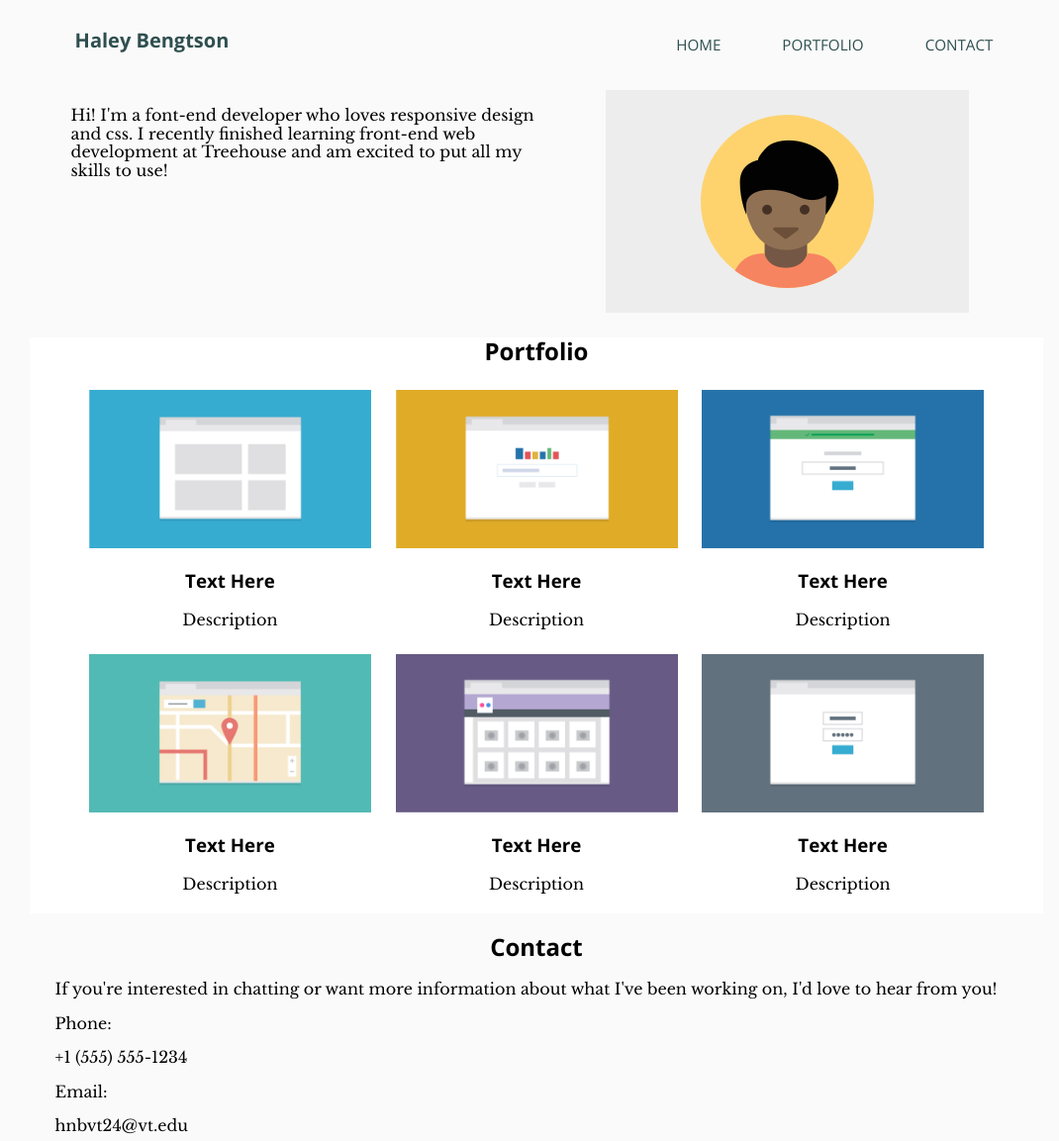
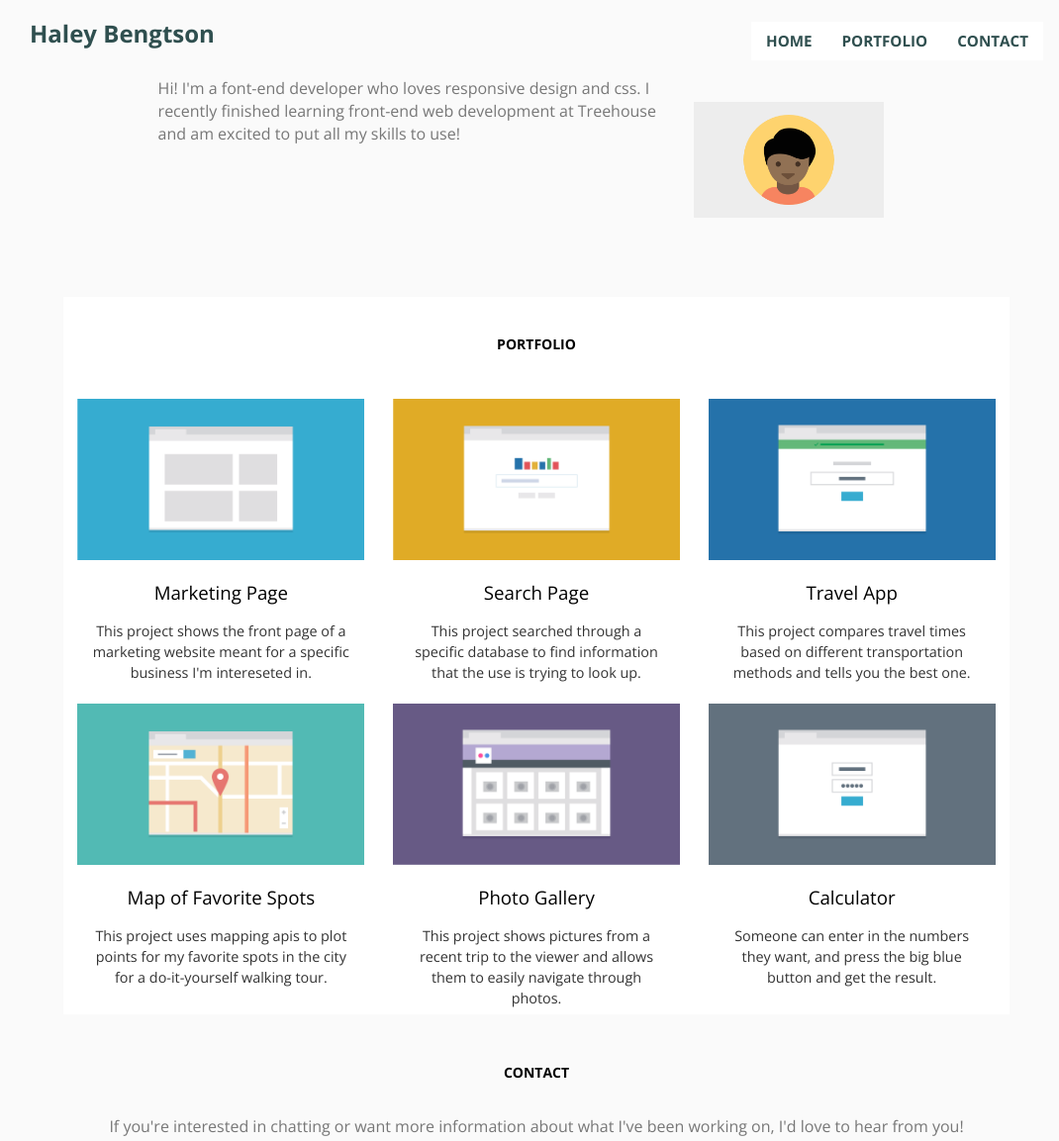
Before and after one commit to hnbvt24/Responsive_Layout, a plain HTML site: page index.html in a window 1280 px wide. Shown: the top 1153 px of the page at 99% size, without its empty margins (98-1168 px from the left). Drawn offline with nearby package versions, Linux system fonts and the light colour scheme.

Commit message:
Added Flexbox
Added flexbox.css, renamed styles.css to stylesheet.css with half the
content in it. Adjusted some class names and removed nav tags

```diff
--- /dev/null
+++ b/css/flexbox.css
@@ -0,0 +1,89 @@
+
+/* ======================
+	Flex Container
+======================== */
+
+
+.flex-container {
+  padding: 0;
+  margin: 0;
+  list-style: none;
+
+  display: -webkit-box;
+  display: -moz-box;
+  display: -ms-flexbox;
+  display: -webkit-flex;
+  display: flex;
+
+  -webkit-flex-flow: row wrap;
+  justify-content: space-around;
+}
+
+.flex-nav {
+  padding: 10px 15px;
+  text-align: center;
+}
+
+.flex-item {
+  padding: 5px;
+  width: 290px;
+  margin-top: 10px;
+  text-align: center;
+}
+
+.flex-item img {
+	width: 100%;
+}
+
+.col {
+	text-align: center;
+}
+
+.col img {
+	width: 75%;
+}
+
+.row-reverse {
+	display: flex;
+	flex-direction: column-reverse;
+}
+
+/* =======================
+	Media Queries
+========================= */
+
+@media (min-width: 548px) {
+
+	.main-header,
+	.main-nav,
+	.row {
+		display: flex;
+	}
+
+	.main-header {
+		flex-direction: column;
+		align-items: center;
+	}
+
+	.row-reverse {
+		flex-direction: row;
+	}
+
+	.col {
+		flex: 1;
+	}
+
+}
+
+@media (min-width: 956px) {
+
+	.main-header {
+		flex-direction: row;
+		justify-content: space-between;
+	}
+
+	.primary {
+		flex: 2;
+	}
+
+}
--- a/css/styles.css
+++ /dev/null
@@ -1,164 +0,0 @@
-/* Updated 9/9/2017 12:55PM */
-
-body {
-	font-family: 'Open Sans', sans-serif;
-	font-family: 'Libre Baskerville', serif;
-	background: #fafafa;
-}
-
-h1, h2, h3, h4, nav {
-	font-family: 'Open Sans', sans-serif;
-}
-
-h2 {
-	text-align: center;
-}
-
-li {
-	list-style: none;
-	display: inline-block;
-	padding: 5px 10px;
-}
-
-li img {
-	width: 285px;
-}
-
-nav li {
-	text-transform: uppercase;
-}
-
-ul {
-	padding: 0;
-	text-align: center;
-}
-
-
-/* =====================
-	Navigation
-======================== */
-
-
-.name {
-	font-size: 1.25em;
-}
-
-.name a,
-.main-nav li {
-	background: #fff;
-	background-color: unset;
-	margin-top: 6px;
-	margin-bottom: 6px;
-	text-align: center;
-}
-
-.name a,
-.main-nav a {
-	color: #2F4F4F;
-	display: block;
-	padding: 10px 15px;
-	text-align: center;
-	text-decoration: none;
-}
-
-	.main-nav a {
-		font-size: .95em;
-		text-transform: uppercase;
-	}
-
-	.name a:hover,
-	.main-nav a:hover {
-		color: #808080;
-	}
-
-
-
-/* =====================
-	Columns
-======================= */
-
-
-.col {
-	float: left;
-	padding-left: 1em;
-	padding-right: 1em;
-	min-height: 250px;
-}
-
-.primary {
-	width: 50%;
-}
-
-.secondary {
-	width: 40%;
-}
-
-/* ======================
-		div css
-======================== */
-
-
-.portfolio {
-	clear: both;
-	background: white;
-}
-
-
-/* ==================================
-	This applies from 600px onwards
-===================================== */
-
-@media (min-width: 600px) {
-
-	.wrap {
-		min-height: calc(100vh - 89px);
-	}
-
-	.container {
-  		width: 95%;
-		max-width: 768px;
-		margin: 0 auto;
-	}
-
-	/* -------------- */
-
-	.feat-img {
-		float: right;
-		padding: 0;
-	}
-
-	.name a {
-		padding-left: 1em;
-	}
-
-	.main-nav {
-		float: right;
-		/*padding-right: 1em;*/
-	}
-
-	.name,
-	.main-nav li {
-		float: left;
-	}
-
-	.main-nav li {
-		margin-left: 12px;
-	}
-
-	.clearfix::after {
-		content: "";
-		display: table;
-		clear: both;
-	}
-
-}
-
-@media (min-width: 768px) {
-
-	.container {
-  		width: 95%;
-		max-width: 1024px;
-		margin: 0 auto;
-	}
-
-}
--- /dev/null
+++ b/css/stylesheet.css
@@ -0,0 +1,193 @@
+
+
+body {
+	font-family: 'Open Sans', sans-serif;
+	background: #fafafa;
+	display: flex;
+	flex-direction: column;
+	min-height: 100vh;
+}
+
+h2 {
+	font-size: 14px;
+	padding-top: 40px;
+	padding-bottom: 20px;
+	text-align: center;
+	text-transform: uppercase;
+}
+
+h3 {
+	font-weight: normal;
+}
+
+li {
+	list-style: none;
+	display: block;
+}
+
+nav li {
+	text-transform: uppercase;
+}
+
+ul {
+	padding: 0;
+	text-align: center;
+}
+
+p {
+	color: #777;
+	text-align: center;
+	font-size: 16px;
+	line-height: 1.45;
+	margin: 0 auto;
+}
+
+hr {
+	width: 90%;
+}
+
+.container {
+	width: 100%;
+}
+
+
+/* =====================
+	Navigation
+======================== */
+
+.name {
+	font-size: 1.5em;
+	text-align: center;
+	margin: 20px 0 30px 0;
+}
+
+.main-nav li {
+	background: #fff;
+	margin-top: 5px;
+}
+
+.name a,
+.main-nav a {
+	color: #2F4F4F;
+	text-decoration: none;
+}
+
+	.main-nav a {
+		background: #fff;
+		font-size: .95em;
+		text-transform: uppercase;
+		font-weight: bold;
+	}
+
+	.name a:hover,
+	.main-nav a:hover {
+		color: #808080;
+	}
+
+
+/* =====================
+	About Me
+======================= */
+
+.row {
+	padding-bottom: 40px;
+	flex: 1;
+}
+
+.col img {
+	margin-top: 25px;
+	margin-bottom: 25px;
+}
+
+/* =====================
+	Portfolio
+======================= */
+
+.portfolio {
+	background: #fff;
+}
+
+.flex-item p {
+	color: #333;
+	font-size: .9em;
+	line-height: 1.45;
+}
+
+.p-item {
+	width: 90%;
+}
+
+/* =====================
+	Contact
+======================= */
+
+.contact {
+	padding-bottom: 25px;
+}
+
+.p-contact {
+	width: 95%;
+	margin-top: 15px;
+	margin-bottom: 15px;
+}
+
+.contact-info {
+	margin: 30px 0 10px 0;
+}
+
+/* =====================
+	Footer
+======================= */
+
+.bottom-links {
+	display: none;
+}
+
+/* ==================================
+	This applies from 320px onwards
+===================================== */
+
+@media (min-width: 320px) {
+	.wrap {
+		min-height: calc(100vh - 89px);
+	}
+
+	.main-header,
+	.row {
+		width: 90%;
+		margin: 0 auto;
+	}
+
+	.tagline {
+		font-size: 1.4em;
+	}
+
+}
+
+@media (min-width: 568px) {
+	.container {
+		max-width: 956px;
+		margin: 0 auto;
+	}
+
+	.col p {
+		text-align: left;
+	}
+
+	.return-link {
+		display: none;
+	}
+
+	.bottom-links {
+		display: unset;
+	}
+}
+
+@media (min-width: 956px) {
+	.main-header,
+	.row {
+		width: 80%;
+		max-width: 1150px;
+	}
+
+}
--- a/index.html
+++ b/index.html
@@ -5,31 +5,28 @@
 <head>
 	<meta http-equiv="Content-Type" content="text/html; charset=UTF-8" />
 	 <link rel="stylesheet" type="text/css" href="css/normalize.css">
-	 <link rel="stylesheet" type="text/css" href="css/styles.css">
-	 <link href="https://fonts.googleapis.com/css?family=Libre+Baskerville:400,400i|Open+Sans:400,700" rel="stylesheet">
+	 <link rel="stylesheet" type="text/css" href="css/stylesheet.css">
+	 <link rel="stylesheet" type="text/css" href="css/flexbox.css">
+	 <link href="https://fonts.googleapis.com/css?family=Open+Sans:400,700" rel="stylesheet">
 	<title>Haley Bengtson</title>
 </head>
 
 <body>
 	<div class="wrap">
 
-		<header class="container main-header">
-			<div class="container clearfix">
+		<header class="main-header">
 			<h1 class="name"><a href="index.html">Haley Bengtson</a></h1>
-				<nav>
 			<ul class="main-nav">
-						<li><a href="index.html">Home</a></li>
-						<li><a href="portfolio.html">Portfolio</a></li>
-						<li><a href="contact.html">Contact</a></li>
+				<li class="flex-nav"><a href="index.html">Home</a></li>
+				<li class="flex-nav"><a href="portfolio.html">Portfolio</a></li>
+				<li class="flex-nav"><a href="contact.html">Contact</a></li>
 			</ul>
-				</nav>
-			</div>
 		</header>
 
 		<div class="container clearfix">
 
 			<section>
-				<div class="container">
+				<div class="container row row-reverse">
 					<div class="primary col">
 						<p>Hi! I'm a font-end developer who loves responsive design and css. I recently finished learning front-end web development at Treehouse and am excited to put all my skills to use!</p>
 					</div>
@@ -40,49 +37,51 @@
 			</section>
 
 			<section>
-				<div class="portfolio">
+				<div class="portfolio container">
 					<h2>Portfolio</h2>
-					<ul>
-						<li>
+					<ul class="flex-container">
+						<li class="flex-item">
 							<img src="images/portfolio-1.png" alt="Marketing Page" />
-							<h3>Text Here</h3>
-							<p>Description</p>
+							<h3>Marketing Page</h3>
+							<p class="p-item">This project shows the front page of a marketing website meant for a specific business I'm intereseted in.</p>
 						</li>
-						<li>
+						<li class="flex-item">
 							<img src="images/portfolio-2.png" alt="Search Page" />
-							<h3>Text Here</h3>
-							<p>Description</p>
+							<h3>Search Page</h3>
+							<p class="p-item">This project searched through a specific database to find information that the use is trying to look up.</p>
 						</li>
-						<li>
+						<li class="flex-item">
 							<img src="images/portfolio-3.png" alt="Travel App" />
-							<h3>Text Here</h3>
-							<p>Description</p>
+							<h3>Travel App</h3>
+							<p class="p-item">This project compares travel times based on different transportation methods and tells you the best one.</p>
 						</li>
-						<li>
+						<li class="flex-item">
 							<img src="images/portfolio-4.png" alt="Map of Favorite Spots" />
-							<h3>Text Here</h3>
-							<p>Description</p>
+							<h3>Map of Favorite Spots</h3>
+							<p class="p-item">This project uses mapping apis to plot points for my favorite spots in the city for a do-it-yourself walking tour.</p>
 						</li>
-						<li>
+						<li class="flex-item">
 							<img src="images/portfolio-5.png" alt="Photo Gallery" />
-							<h3>Text Here</h3>
-							<p>Description</p>
+							<h3>Photo Gallery</h3>
+							<p class="p-item">This project shows pictures from a recent trip to the viewer and allows them to easily navigate through photos.</p>
 						</li>
-						<li>
+						<li class="flex-item">
 							<img src="images/portfolio-6.png" alt="Calculator" />
-							<h3>Text Here</h3>
-							<p>Description</p>
+							<h3>Calculator</h3>
+							<p class="p-item">Someone can enter in the numbers they want, and press the big blue button and get the result.</p>
 						</li>
 					</ul>
 				</div>
 			</section>
 
 			<section>
-				<div class="container">
+				<div class="contact">
 					<h2>Contact</h2>
-					<p>If you're interested in chatting or want more information about what I've been working on, I'd love to hear from you!</p>
-					<p>Phone:</p><span>+1 (555) 555-1234</span>
-					<p>Email:</p><span>hnbvt24@vt.edu</span>
+					<p class="p-contact">If you're interested in chatting or want more information about what I've been working on, I'd love to hear from you!</p>
+					<div class="contact-info">
+						<p class="p-contact">Phone &nbsp;&nbsp;<b>+1 (111) 555-1234</b></p>
+						<p class="p-contact">Email &nbsp;&nbsp;<b>email@yoursite.com</b></p>
+					</div>
 				</div>
 			</section>
 
@@ -91,14 +90,18 @@
 	</div> <!-- wrap -->
 
 	<footer>
+		<hr>
+		<div class="bottom-nav">
 			<h4><small>Haley Bengtson</small></h4>
-		<nav>
-			<ul>
+			<ul class="bottom-links">
 				<li><a href="index.html">Home</a></li>
 				<li><a href="portfolio.html">Portfolio</a></li>
 				<li><a href="contact.html">Contact</a></li>
 			</ul>
-		</nav>
+			<div class="return-link">
+				<a href="#top">Back to top</a>
+			</div>
+		</div>
 	</footer>
 
 </body>
```
Lines whose indentation alone changed are shown as unchanged.
